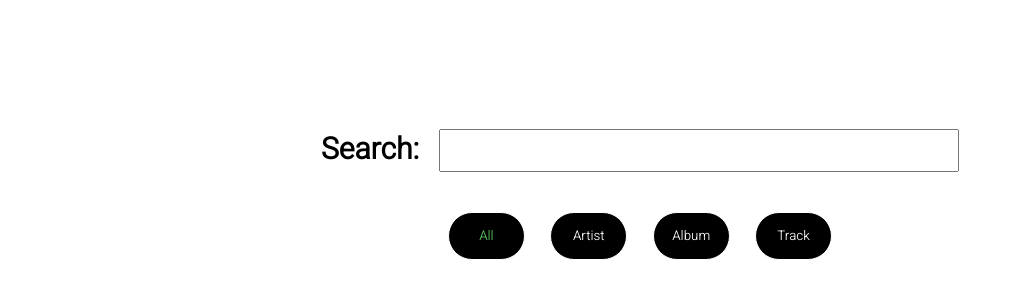
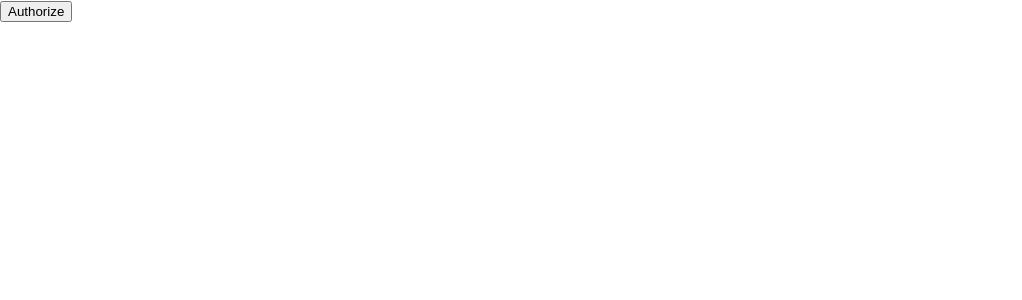
Before and after one commit to angelcorr/spotify-search-app, a React (Create React App) app: page / in a window 1280 px wide. Shown: the top 300 px of the page, without its empty margins (0-1022 px from the left). Built offline with nearby package versions, Linux system fonts and the light colour scheme; a web font is replaced by a local one.

Commit message:
Authorization code flow, no more token prompt

```diff
--- a/src/App.js
+++ b/src/App.js
@@ -5,7 +5,7 @@ import './App.css';
 import SearchBar from './SearchBar';
 import FilterBar from './FilterBar';
 import Results from './Results';
-import getToken from './getToken';
+import Authorization from './Authorization';
 
 function App() {
   const [query, setQuery] = useState('');
@@ -13,6 +13,7 @@ function App() {
   const [results, setResults] = useState([]);
   const [searchType, setSearchType] = useState('All');
   const [nextUrl, setNextUrl] = useState(null);
+  const [token, setToken] = useState(null);
 
   const getFirstPage = async (query, searchTypeInput = searchType) => {
     if (!query) return;
@@ -25,7 +26,7 @@ function App() {
       limit: searchTypeInput === 'All' ? 2 : 5,
       offset: 0,
     };
-    const headers = { Authorization: `Bearer ${getToken()}` };
+    const headers = { Authorization: `Bearer ${token}` };
     const { data } = await axios.get('https://api.spotify.com/v1/search', { params, headers });
 
     const results = searchTypeInput === 'All' ?
@@ -39,6 +40,8 @@ function App() {
 
     setLoading(false);
   };
+
+  if (!token) return <Authorization token={token} setToken={setToken} />;
 
   return (
     <main className="App">
@@ -54,7 +57,7 @@ function App() {
         <FilterBar getFirstPage={getFirstPage} query={query} searchType={searchType} setSearchType={setSearchType} />
       </section>
       <section>
-        <Results results={results} searchType={searchType} setLoading={setLoading} setResults={setResults} nextUrl={nextUrl} setNextUrl={setNextUrl} />
+        <Results token={token} results={results} searchType={searchType} setLoading={setLoading} setResults={setResults} nextUrl={nextUrl} setNextUrl={setNextUrl} />
       </section>
     </main>
   );
--- /dev/null
+++ b/src/Authorization/index.js
@@ -0,0 +1,50 @@
+import { useEffect } from 'react';
+import axios from 'axios';
+import CryptoJS from 'crypto-js';
+
+const clientId = '13d71b825e984f53be2c87c7af2c2228';
+const redirectUri = `${window.location.origin}${window.location.pathname}`;
+
+const Authorization = ({ token, setToken }) => {
+  useEffect(() => {
+    const query = window.location.search;
+
+    const params = new URLSearchParams(query);
+    const code = params.get('code');
+    if (!code) return;
+
+    const requestToken = async () => {
+      const body = new URLSearchParams();
+      body.append('grant_type', 'authorization_code');
+      body.append('code', code);
+      body.append('redirect_uri', redirectUri);
+      body.append('client_id', clientId);
+      body.append('code_verifier', localStorage.getItem('codeVerifier'));
+      const { data } = await axios.post('https://accounts.spotify.com/api/token', body);
+      setToken(data.access_token);
+    };
+
+    requestToken().catch(console.error);
+  }, [setToken]);
+
+  if (token) return null;
+
+  const handleAuthorize = async () => {
+    const params = new URLSearchParams();
+    const codeVerifier = Math.random().toFixed(50);
+    const codeChallenge = CryptoJS.SHA256(codeVerifier).toString(CryptoJS.enc.Base64url);
+
+    localStorage.setItem('codeVerifier', codeVerifier);
+
+    params.append('response_type', 'code');
+    params.append('client_id', clientId);
+    params.append('redirect_uri', redirectUri);
+    params.append('code_challenge_method', 'S256');
+    params.append('code_challenge', codeChallenge);
+    window.location = 'https://accounts.spotify.com/authorize?' + params.toString();
+  };
+
+  return <button onClick={handleAuthorize}>Authorize</button>;
+};
+
+export default Authorization;
--- a/src/Results/index.js
+++ b/src/Results/index.js
@@ -1,5 +1,4 @@
 import axios from 'axios';
-import getToken from '../getToken';
 
 import './style.css';
 
@@ -16,11 +15,11 @@ const addAllTypesToNextUrl = (nextUrl) => {
   return `${baseUrl}?${searchParams.toString()}`;
 };
 
-const ResultsForAll = ({ results, setResults, setLoading, nextUrl, setNextUrl }) => {
+const ResultsForAll = ({ token, results, setResults, setLoading, nextUrl, setNextUrl }) => {
   const handleShowMore = async () => {
     setLoading(true);
 
-    const headers = { Authorization: `Bearer ${getToken()}` };
+    const headers = { Authorization: `Bearer ${token}` };
     // Adding all types to just albums next URL
     const { data } = await axios.get(addAllTypesToNextUrl(nextUrl), { headers });
     const results = [...data.albums.items, ...data.artists.items, ...data.tracks.items];
@@ -56,11 +55,11 @@ const ResultsForAll = ({ results, setResults, setLoading, nextUrl, setNextUrl })
   );
 };
 
-const ResultsForType = ({ results, setResults, setLoading, nextUrl, setNextUrl, searchType }) => {
+const ResultsForType = ({ token, results, setResults, setLoading, nextUrl, setNextUrl, searchType }) => {
   const handleShowMore = async () => {
     setLoading(true);
 
-    const headers = { Authorization: `Bearer ${getToken()}` };
+    const headers = { Authorization: `Bearer ${token}` };
     const { data } = await axios.get(nextUrl, { headers });
     const results = data[searchType.toLowerCase() + 's'].items;
     const newNextUrl = data[searchType.toLowerCase() + 's'].next;
@@ -90,12 +89,12 @@ const ResultsForType = ({ results, setResults, setLoading, nextUrl, setNextUrl,
   );
 };
 
-const Results = ({ results, setResults, searchType, setLoading, nextUrl, setNextUrl }) => {
+const Results = ({ token, results, setResults, searchType, setLoading, nextUrl, setNextUrl }) => {
   if (searchType === 'All') {
-    return <ResultsForAll results={results} setResults={setResults} setLoading={setLoading} nextUrl={nextUrl} setNextUrl={setNextUrl} />
+    return <ResultsForAll token={token} results={results} setResults={setResults} setLoading={setLoading} nextUrl={nextUrl} setNextUrl={setNextUrl} />
   }
 
-  return <ResultsForType results={results} setResults={setResults} setLoading={setLoading} nextUrl={nextUrl} setNextUrl={setNextUrl} searchType={searchType} />;
+  return <ResultsForType token={token} results={results} setResults={setResults} setLoading={setLoading} nextUrl={nextUrl} setNextUrl={setNextUrl} searchType={searchType} />;
 };
 
 export default Results;
--- a/src/getToken.js
+++ /dev/null
@@ -1,11 +0,0 @@
-let token;
-
-const getToken = () => {
-  if (token) return token;
-
-  const enteredToken = prompt('Please enter your Spotify token');
-  token = enteredToken;
-  return token;
-};
-
-export default getToken;
```
